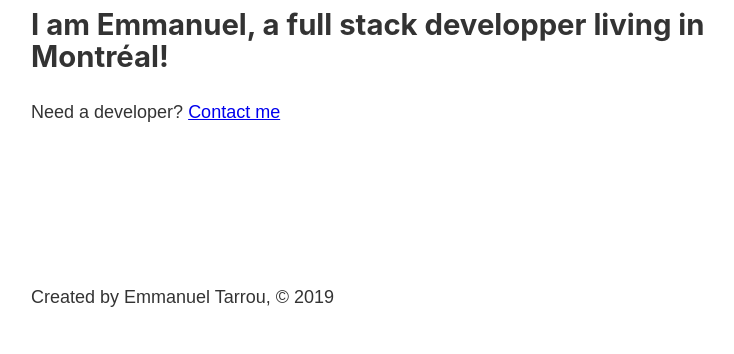
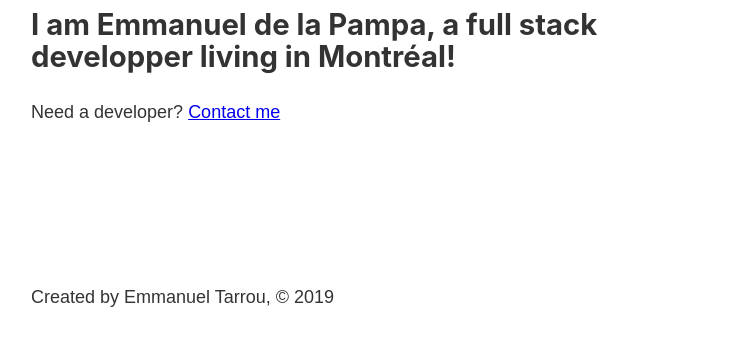
Before and after one commit to McManus68/gatsby-bootcamp, a Gatsby site: page / in a window 1280 px wide. Shown: the part 446-800 px from the top of the page, without its empty margins (252-986 px from the left). Built offline with nearby package versions, Linux system fonts and the light colour scheme; Gatsby itself is replaced by a stand-in of ours.

Commit message:
Change index owner

```diff
--- a/src/pages/index.js
+++ b/src/pages/index.js
@@ -9,7 +9,9 @@ const IndexPage = () => {
     <Layout>
       <Head title="Home" />
       <h1>Hello</h1>
-      <h2>I am Emmanuel, a full stack developper living in Montréal!</h2>
+      <h2>
+        I am Emmanuel de la Pampa, a full stack developper living in Montréal!
+      </h2>
       <p>
         Need a developer? <Link to="/contact">Contact me</Link>
       </p>
```
